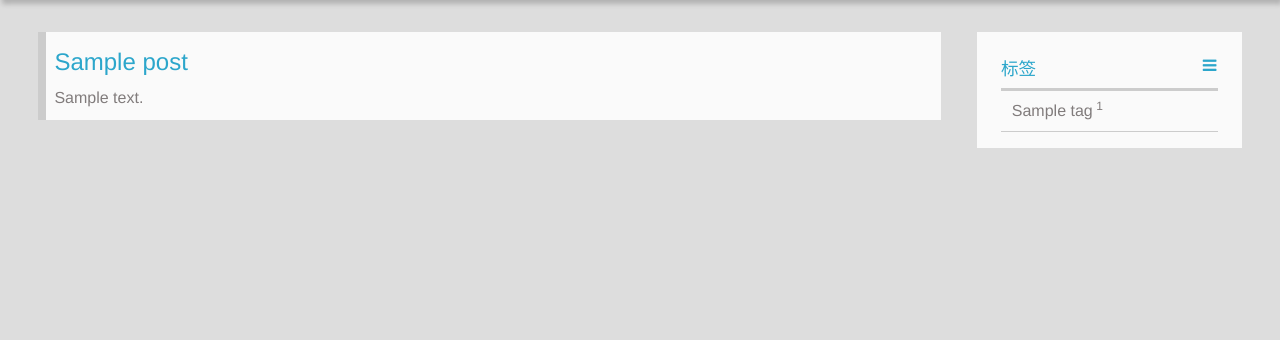
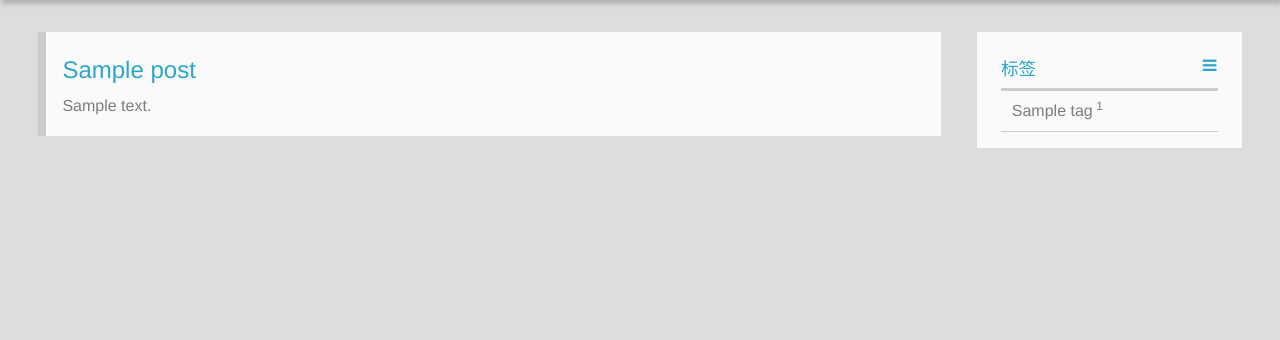
Before and after one commit to nullscc/flask_blog, a Flask app: a page that uses app/templates/base.html in a window 1280 px wide. Shown: the part 172-512 px from the top of the page. Run offline with Flask 2, Linux system fonts and the light colour scheme; tables that the repository leaves empty hold one stand-in row (values such as "Sample post"); some libraries are stand-ins or nearby versions.

Commit message:
增加文章摘要的内边距

```diff
--- a/app/static/style.css
+++ b/app/static/style.css
@@ -631,7 +631,7 @@ header nav ul li a:hover {
 	-o-transition: border-left 0.45s;
 	-ms-transition: border-left 0.45s;
 	transition: border-left 0.45s;
-	padding: .5em;
+	padding: 1em;
 }
 
 #main section.post:hover {
```
